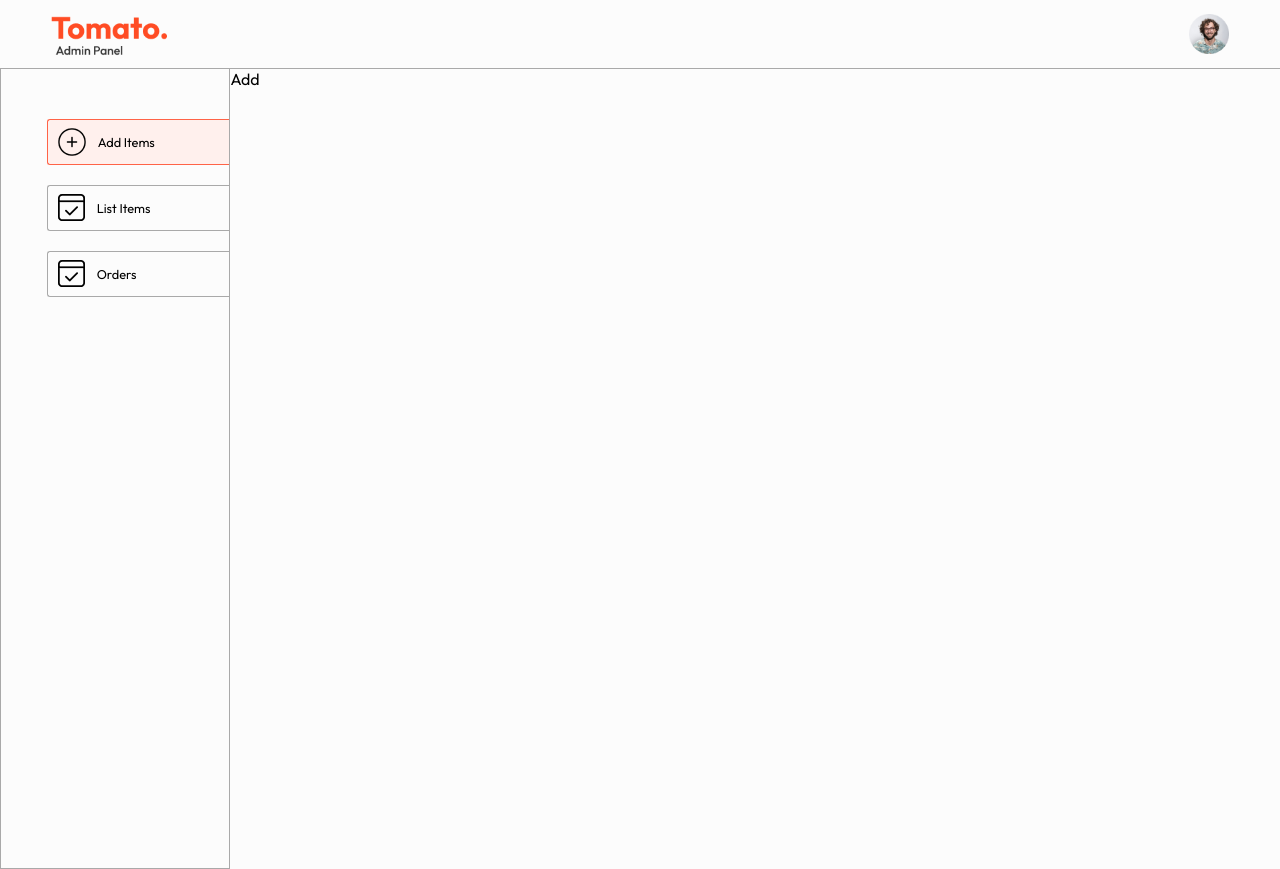
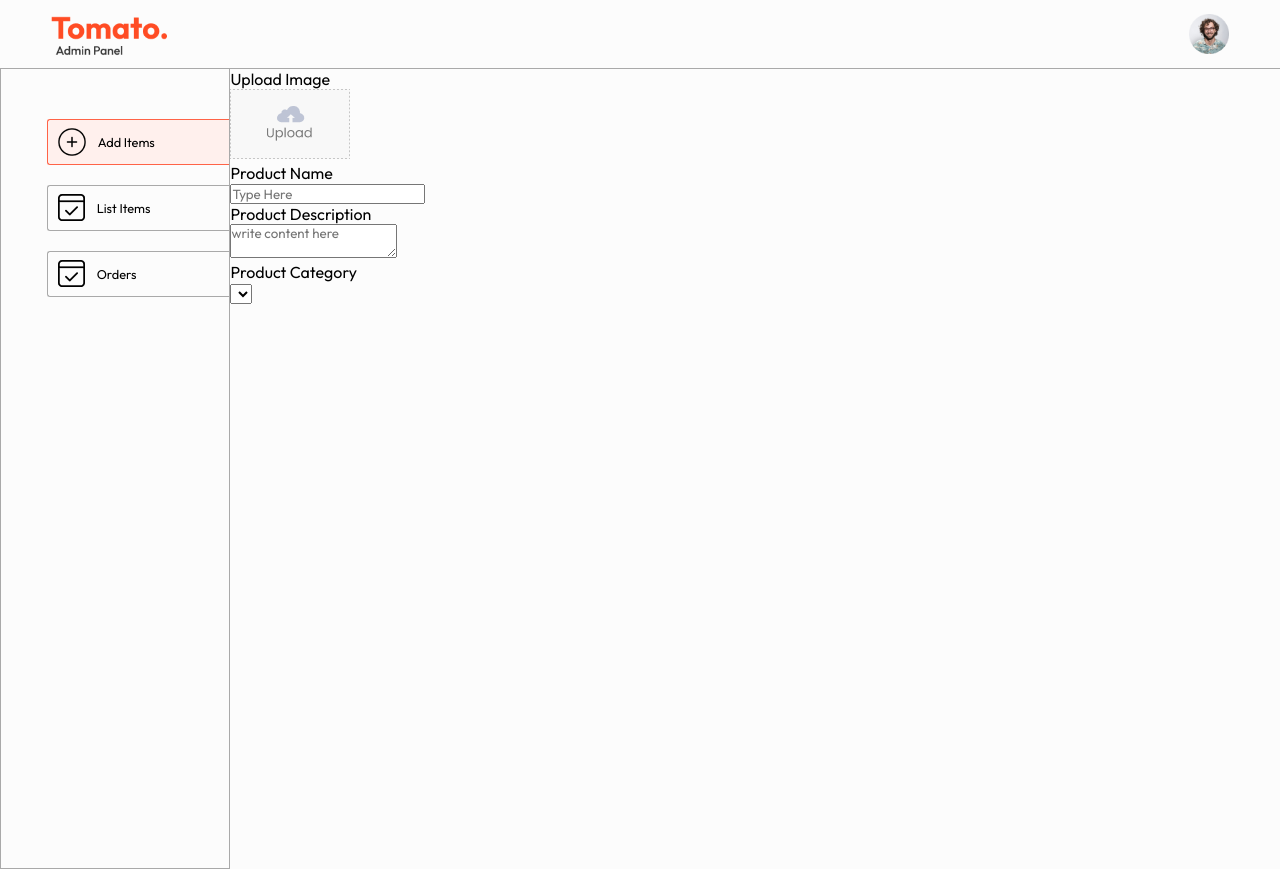
Before and after one commit to MgMorshed123/TastyTales-Admin, a React (Vite) app: page /add in a window 1280 px wide. Built offline with nearby package versions, Linux system fonts and the light colour scheme.

Commit message:
added  product category select

```diff
--- a/src/pages/Add/Add.jsx
+++ b/src/pages/Add/Add.jsx
@@ -1,8 +1,44 @@
 import React from "react";
 import "./Add.css";
+import { assets } from "../../assets/admin_assets/assets";
 
 const Add = () => {
-  return <div>Add</div>;
+  return (
+    <div className="add">
+      <form className="flex-col">
+        <div className="add-img-upload flex-col">
+          <p>Upload Image</p>
+
+          <label htmlFor="image" className="image">
+            <img src={assets.upload_area} alt="" srcset="" />
+          </label>
+          <input type="file" name="" id="" hidden required />
+        </div>
+        <div className="add-product-name flex-col">
+          <p>Product Name</p>
+
+          <input type="text" name="name" id="" placeholder="Type Here" />
+        </div>
+
+        <div className="add-product-description flex-col">
+          <p>Product Description</p>
+          <textarea
+            name="description"
+            placeholder="write content here"
+            id=""
+            required
+          ></textarea>
+        </div>
+
+        <div className="add-category-price">
+          <div className="add-category flex-col">
+            <p>Product Category</p>
+            <select name="category"></select>
+          </div>
+        </div>
+      </form>
+    </div>
+  );
 };
 
 export default Add;
```
